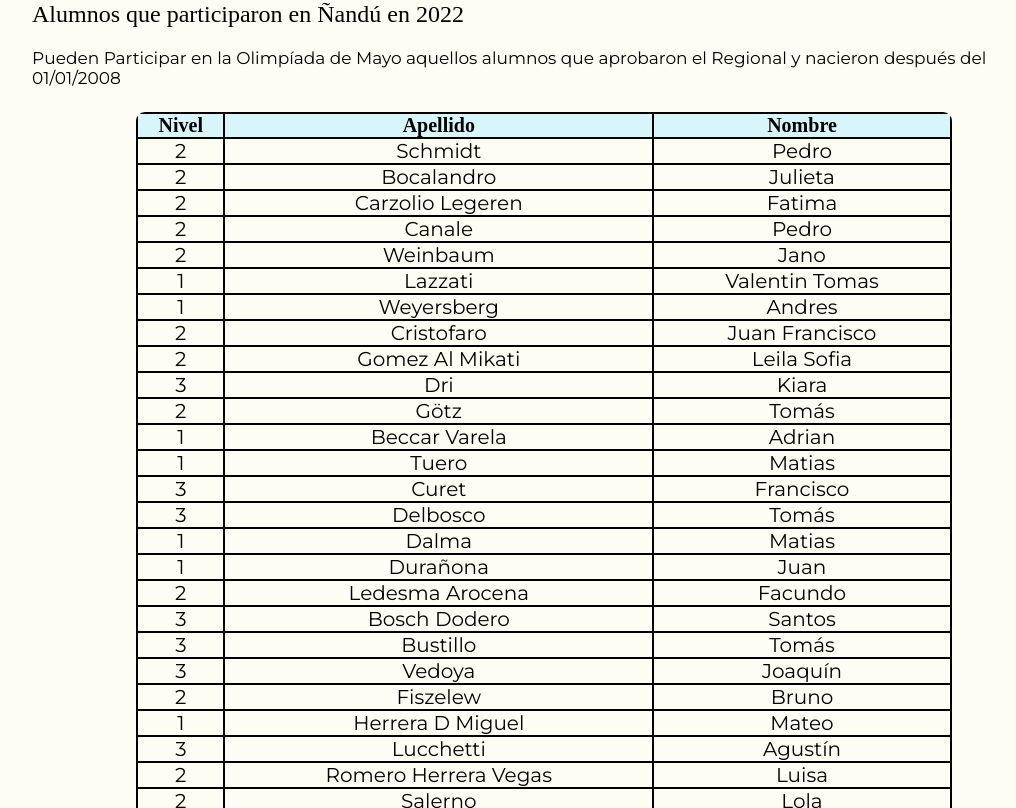
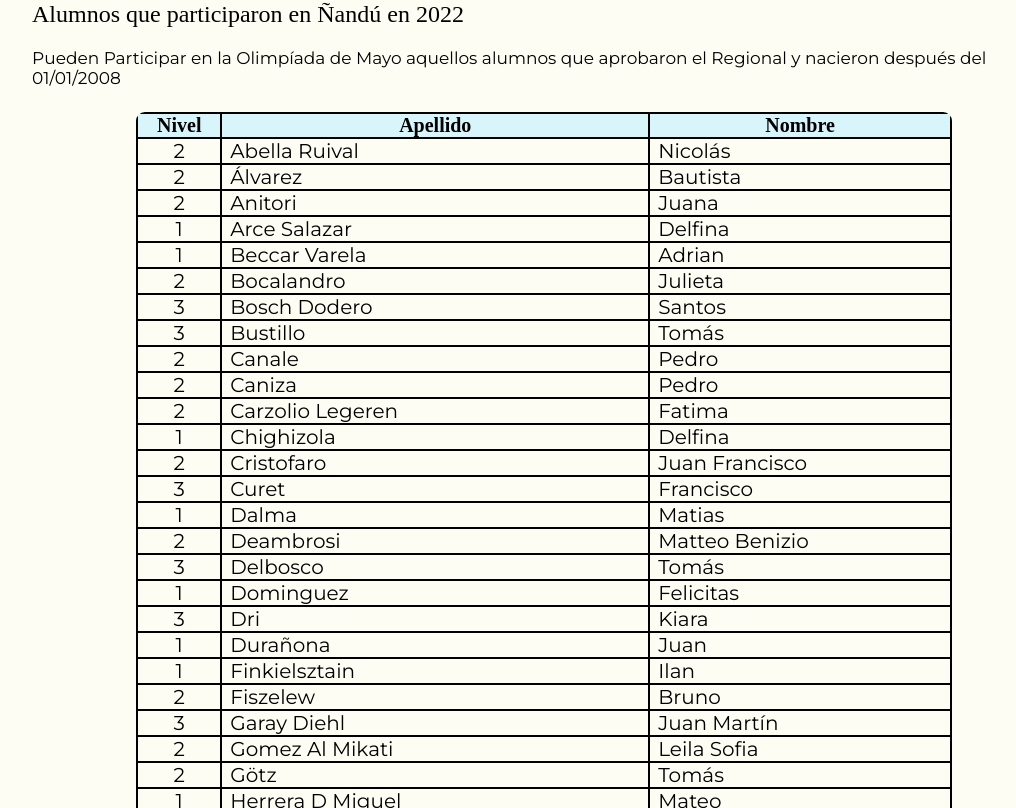
Before and after one commit to JZylber/oma-san-isidro, a Next.js app: page /internacional in a window 1280 px wide. Shown: the part 2592-3400 px from the top of the page, without its empty margins (96-1112 px from the left). Built offline with nearby package versions, Linux system fonts and the light colour scheme; a web font is replaced by a local one.

Commit message:
fix(international): alphabet ordering now with tilde

```diff
--- a/pages/internacional.tsx
+++ b/pages/internacional.tsx
@@ -5,18 +5,17 @@ import styles from "./styles/International.module.scss";
 import dataOMA from "../data/internacionalOMA.json"
 import dataNandu from "../data/internacionalNandu.json"
 
+const orderBySurname = (a: Array<string | boolean>, b: Array<string | boolean>) => {
+    let a1 = a[1] as string;
+    let b1 = b[1] as string;
+    return a1.localeCompare(b1);
+};
+
 const Internacional : NextPage = () => {
-    let sortedDataOma = dataOMA
-    sortedDataOma.sort(function(a, b) {
-        if (a[1] > b[1]) {
-            return 1;
-          }
-          if (a[1] < b[1]) {
-            return -1;
-          }
-          // a must be equal to b
-          return 0;
-        });
+    let sortedDataOma = dataOMA;
+    sortedDataOma.sort(orderBySurname);
+    let sortedDataNandu = dataNandu;
+    sortedDataNandu.sort(orderBySurname);
     const renderOMAparticipant = (omaParticipant : Array<string | boolean>,idx:number) => {
         const [level,surname,name,t1,t2,t3,t4] = omaParticipant;
         return(
@@ -35,8 +34,8 @@ const Internacional : NextPage = () => {
         return(
             <tr key={idx}>
                 <td>{level}</td>
-                <td>{surname}</td>
-                <td>{name}</td>
+                <td className={styles.left_align}>{surname}</td>
+                <td className={styles.left_align}>{name}</td>
             </tr>)
     }
 
@@ -120,7 +119,7 @@ const Internacional : NextPage = () => {
                         </tr>
                     </thead>
                     <tbody className={styles.table_body}>
-                        {dataNandu.map(renderNanduparticipant)}
+                        {sortedDataNandu.map(renderNanduparticipant)}
                     </tbody>
                 </table>
         </Layout>
```
